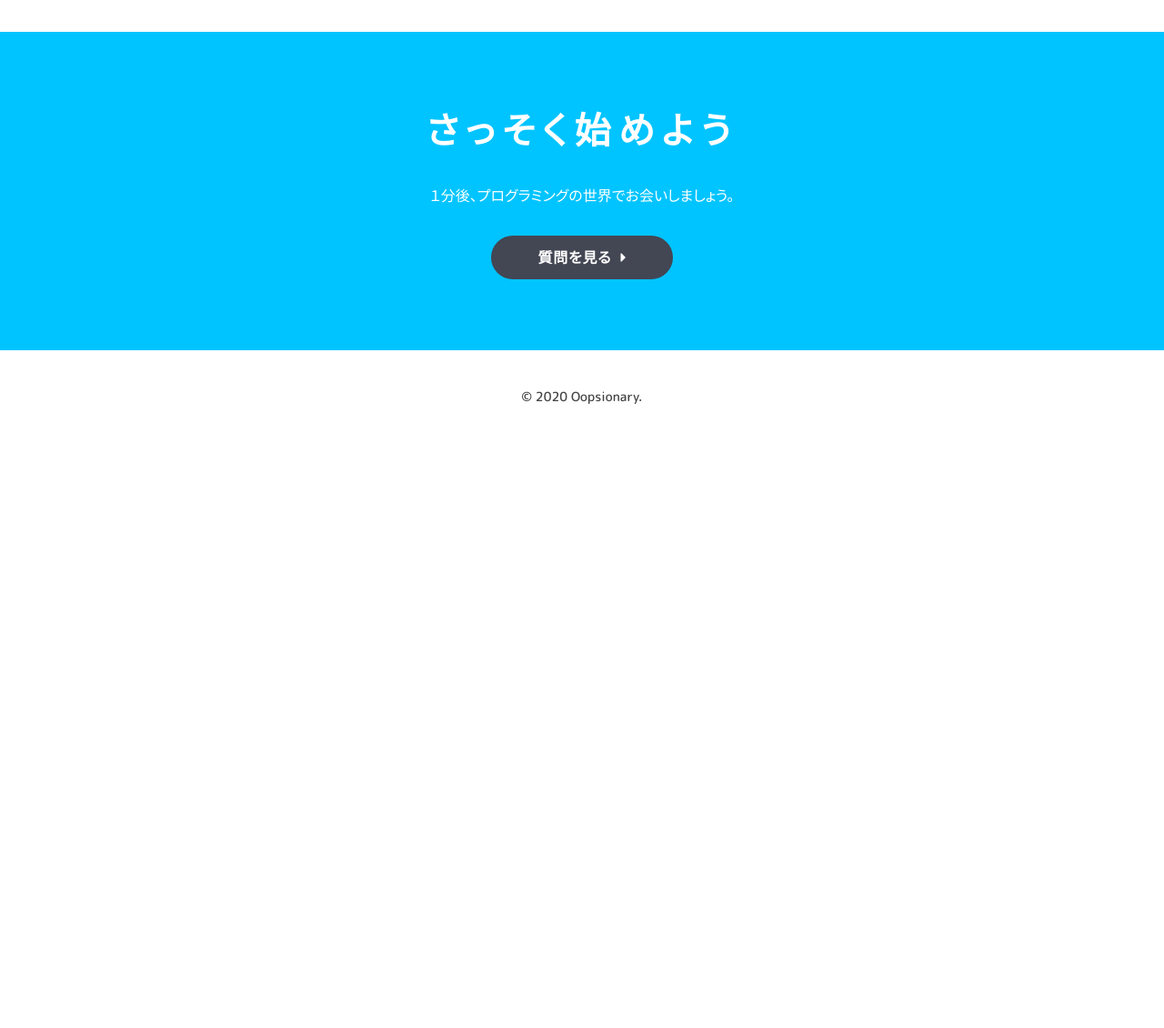
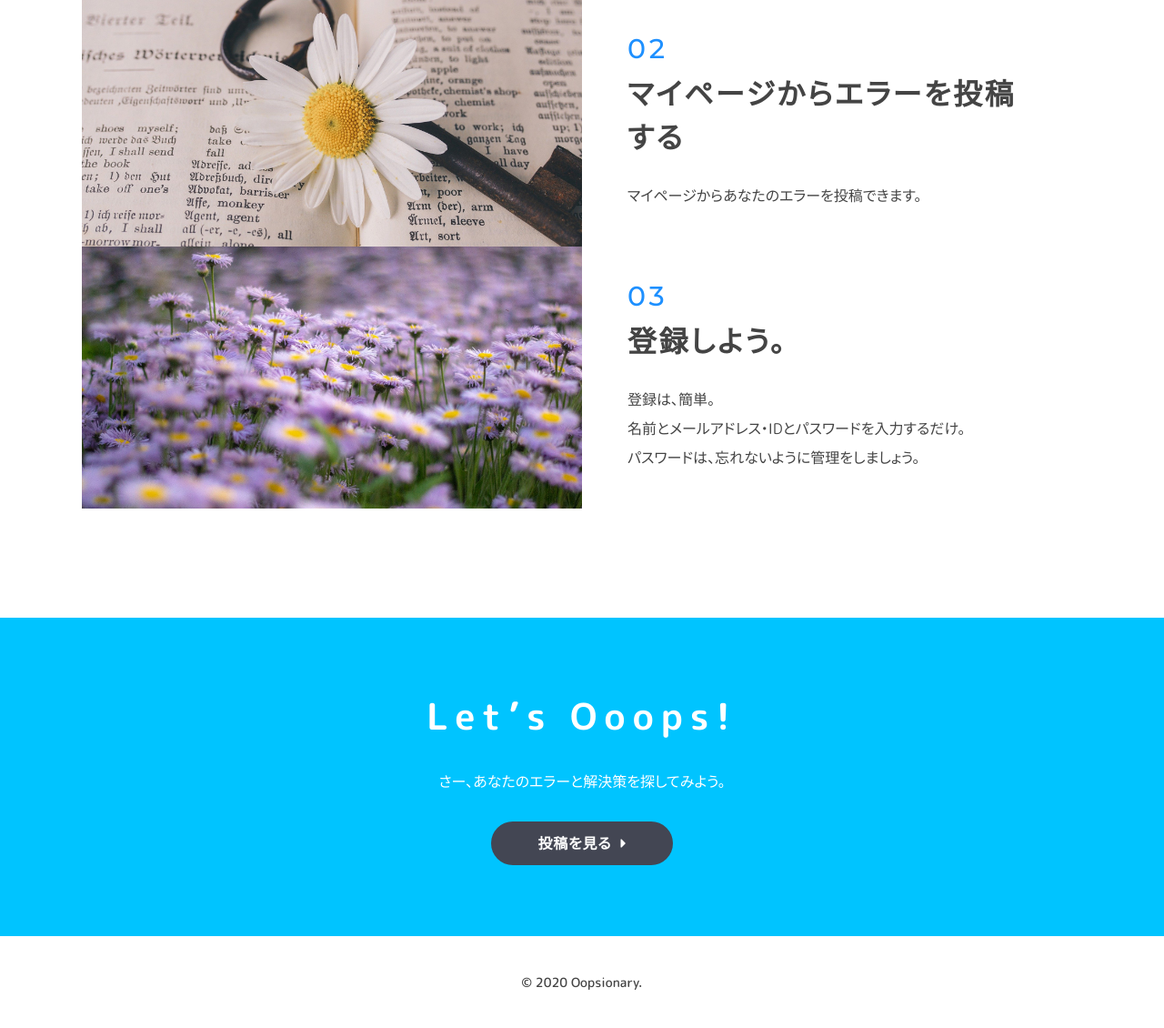
Before and after one commit to Toshihisa-Handa/ooptionary, a PHP site: page / in a window 1280 px wide. Shown: the part 2682-3812 px from the top of the page at 91% size. Before the commit the page ends 3126 px from the top, so only its background shows below. Run offline with PHP 8.4, Linux system fonts and the light colour scheme; some libraries are stand-ins or nearby versions.

Commit message:
トップページコピー修正
11時 原案

```diff
--- a/index.php
+++ b/index.php
@@ -19,7 +19,7 @@
                     <li class="gnav__item"><a href="#link1" class="gnav__link">特徴</a></li>
                     <li class="gnav__item"><a href="#link2" class="gnav__link">使い方</a></li>
                     <li class="gnav__item"><a href="user/login.php" class="gnav__link">ログイン</a></li>
-                    <li class="gnav__item"><a href="user/list.php" class="gnav__btn">質問をみる<i class="fas fa-caret-right btn__arrow"></i></a></li>
+                    <li class="gnav__item"><a href="user/list.php" class="gnav__btn">投稿を見る<i class="fas fa-caret-right btn__arrow"></i></a></li>
                 </ul>
             </nav>
         </div>
@@ -29,11 +29,11 @@
             <div class="mv__bg">
                 <div class="mv__inner">
                     <div class="mv-copy">
-                        <h2 class="mv-copy__title">困ったときに見るサイト</h2>
-                        <div class="mv-copy__text">３行ぐらいのテキストでお願いします。<br>
-                            この文章はダミーです。文字の大きさ、<br>
-                            量、字間、行間等を確認するために入れています。</div>
-                        <a href="user/list.php" class="btn">質問を見る<i class="fas fa-caret-right btn__arrow"></i></a>
+                        <h2 class="mv-copy__title">あなたのエラーは探せる・解決できる</h2>
+                        <div class="mv-copy__text">人には、聞けない。ググってもでない。<br>
+                            答えではなく、エラーから探すをコンセプトに、<br>
+                            誰もが経験する、プログラミング初学者にありがちな、<br>エラーの事象と解決策を探すことができます。</div>
+                        <a href="user/list.php" class="btn">投稿を見る<i class="fas fa-caret-right btn__arrow"></i></a>
                     </div>
                 </div>
             </div>
@@ -44,28 +44,37 @@
                     <h2 class="index-sec__title--ja">特徴</h2>
                     <span class="index-sec__title--en">FEATURE</span>
                 </div>
-                <div class="index-sec__lead">この文章はダミーです。文字の大きさ、量、字間、行間等を確認するために入れています。<br>
-                    この文章はダミーです。文字の大きさ、量、字間、行間等を確認する</div>
+                <div class="index-sec__lead">今更きけないエラー、ググっても出てこないエラー<br>
+                    「うぷしょなりー」は、誰もが一度は、ハマってしまうエラーや解決策を<br>
+                    ハマった人の言葉で、データベース化し検索できるオンラインディクショナリーです。<br>
+                    専門的な言語化は、一切不要。<br>
+                    あなたが、体験した事象や感情をあなたの言葉で検索・綴ってください。</div>
+                <div class="index-sec__lead">人に言うのは恥ずかしい、聞けない。<br>小さなエラーに数時間かけてしまい、本来取り組むべき学習時間を削ってしまう。</div>
+                <div class="index-sec__lead">誰かがハマった小さなエラーを紡ぐことで、<br>未来の誰かがもっと取り組むべき学習に取り組めるようになる。<br>悩みは、苦悩。考えるは思考。<br>さぁ、あなたのエラーを解決しましょう。</div>
                 <ul class="intro-list">
                     <li class="intro-list__item">
                         <div class="intro-list__icon"><i class="fas fa-book"></i></div>
                         <div class="intro-list__body">
-                            <h3 class="intro-list__title">メンバーの<br>時間単価を決める</h3>
-                            <p class="intro-list__text">この文章はダミーです。文字の大きさ、量、字間、行間等を確認するために入れています。この文章はダミーです。文字の大きさ、</p>
+                            <h3 class="intro-list__title">エラーから、<br>検索する。</h3>
+                            <p class="intro-list__text">本サイトでは、エラー事象や、悩みごとから検索をすることができます。
+                                専門的な言語でなくとも、あなたがつまづいたエラー事象・状況をそのまま検索してみましょう。</p>
                         </div>
                     </li>
                     <li class="intro-list__item">
                         <div class="intro-list__icon"><i class="fas fa-pencil-alt"></i></div>
                         <div class="intro-list__body">
-                            <h3 class="intro-list__title">メンバーの<br>時間単価を決める</h3>
-                            <p class="intro-list__text">この文章はダミーです。文字の大きさ、量、字間、行間等を確認するために入れています。この文章はダミーです。文字の大きさ、</p>
+                            <h3 class="intro-list__title">エラーを<br>綴る</h3>
+                            <p class="intro-list__text">あなたが直面したエラー事象や感情を解決策とセットにし、あなたの言葉で、綴ってみましょう。あなたの、エラーは同じ悩みを抱える誰かのエラーを救います。</p>
                         </div>
                     </li>
                     <li class="intro-list__item">
                         <div class="intro-list__icon"><i class="fas fa-heart"></i></div>
                         <div class="intro-list__body">
-                            <h3 class="intro-list__title">メンバーの<br>時間単価を決める</h3>
-                            <p class="intro-list__text">この文章はダミーです。文字の大きさ、量、字間、行間等を確認するために入れています。この文章はダミーです。文字の大きさ、</p>
+                            <h3 class="intro-list__title">エラーに<br>いいねしよう❤︎</h3>
+                            <p class="intro-list__text">誰かのエラーに共感できたら、いいねしてみましょう。<br>
+                                いいねってテンション上がってポジティブになりますよね。<br>
+                                世の中に答えが溢れ、エラーって私だけかも、なんで私だけわからないんだろうと塞ぎ込みがちの世の中かもしれません。<br>
+                                あなたのいいねで、世の中をもっと「ごきげん」にしましょう。</p>
                         </div>
                     </li>
                 </ul>
@@ -77,30 +86,35 @@
                     <h2 class="index-sec__title--ja">使い方</h2>
                     <p class="index-sec__title--en">HOW TO USE</p>
                 </div>
-                <div class="index-sec__lead">この文章はダミーです。文字の大きさ、量、字間、行間等を確認するために入れています。<br>この文章はダミーです。文字の大きさ、量、字間、行間等を確認する</div>
+                <div class="index-sec__lead">他の検索サイトと同じように、検索BOXから、あなたが探している、エラー解決方法が検索できます。<br>もちろん、ログイン不要。<br>ただし、投稿には登録ログインが必要になります。
+                </div>
                 <ul class="use-list">
                     <li class="use-list__item">
                         <div class="use-list__img"></div>
                         <div class="use-list__body">
                             <p class="use-list__num">01</p>
-                            <h3 class="use-list__title">使い方のタイトル</h3>
-                            <div class="use-list__text">この文章はダミーです。文字の大きさ、量、字間、行間等を確認するために入れています。この文章はダミーです。文字の大きさ、量、字間、行間等を確認する</div>
+                            <h3 class="use-list__title">トップページから解決策を探す</h3>
+                            <div class="use-list__text">トップページの検索窓から、あなたの解決策を検索できます。<br>
+                                あなたのエラーが解決できたら、いいねを押してね❤︎<br>
+                                ログイン・登録は必要なく、誰でも調べることができます。</div>
                         </div>
                     </li>
                     <li class="use-list__item">
                         <div class="use-list__img"></div>
                         <div class="use-list__body">
                             <p class="use-list__num">02</p>
-                            <h3 class="use-list__title">使い方のタイトル</h3>
-                            <div class="use-list__text">この文章はダミーです。文字の大きさ、量、字間、行間等を確認するために入れています。この文章はダミーです。文字の大きさ、量、字間、行間等を確認する</div>
+                            <h3 class="use-list__title">マイページからエラーを投稿する</h3>
+                            <div class="use-list__text">マイページからあなたのエラーを投稿できます。</div>
                         </div>
                     </li>
                     <li class="use-list__item">
                         <div class="use-list__img"></div>
                         <div class="use-list__body">
                             <p class="use-list__num">03</p>
-                            <h3 class="use-list__title">使い方のタイトル</h3>
-                            <div class="use-list__text">この文章はダミーです。文字の大きさ、量、字間、行間等を確認するために入れています。この文章はダミーです。文字の大きさ、量、字間、行間等を確認する</div>
+                            <h3 class="use-list__title">登録しよう。</h3>
+                            <div class="use-list__text">登録は、簡単。<br>
+                                名前とメールアドレス・IDとパスワードを入力するだけ。<br>
+                                パスワードは、忘れないように管理をしましょう。</div>
                         </div>
                     </li>
                 </ul>
@@ -108,9 +122,9 @@
         </section>
         <section class="cta index-sec">
             <div class="cta-content">
-                <h2 class="cta-content__title">さっそく始めよう</h2>
-                <p class="cta-content__text">１分後、プログラミングの世界でお会いしましょう。</p>
-                <a class="cta-content__btn" href="user/list.php">質問を見る<i class="fas fa-caret-right btn__arrow"></i></a>
+                <h2 class="cta-content__title">Let’s Ooops!</h2>
+                <p class="cta-content__text">さー、あなたのエラーと解決策を探してみよう。</p>
+                <a class="cta-content__btn" href="user/list.php">投稿を見る<i class="fas fa-caret-right btn__arrow"></i></a>
             </div>
         </section>
     </main>
```
Also changed, not shown: index.html (deleted, +0 -13 lines).
